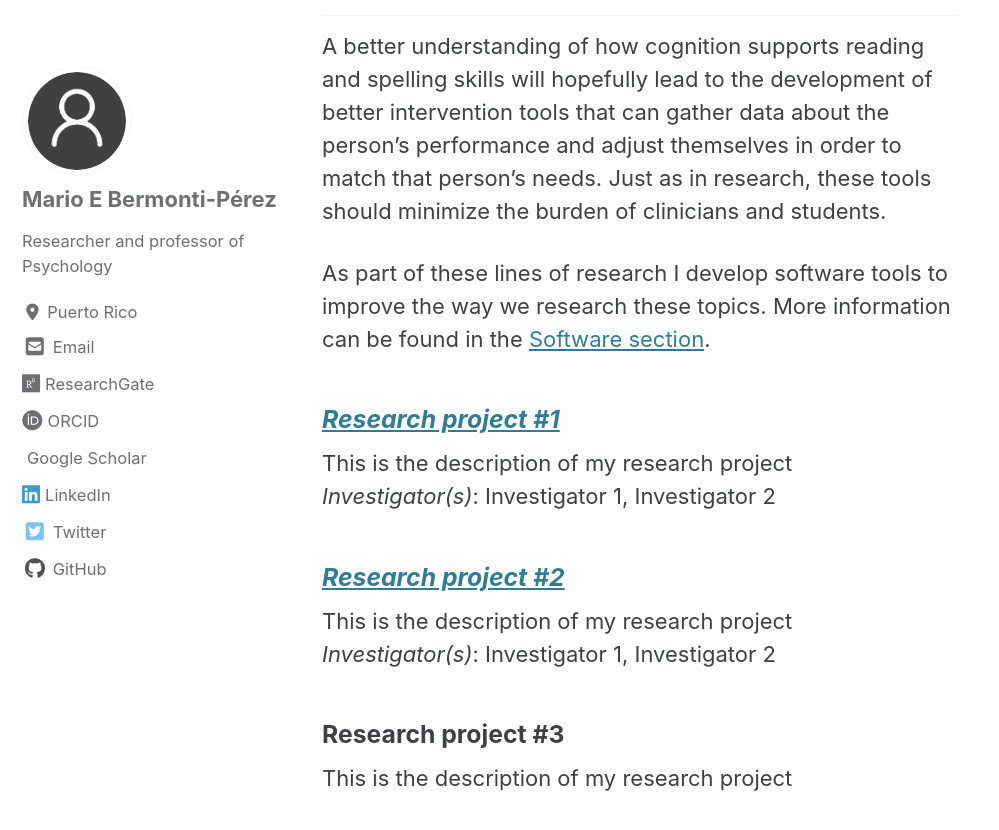
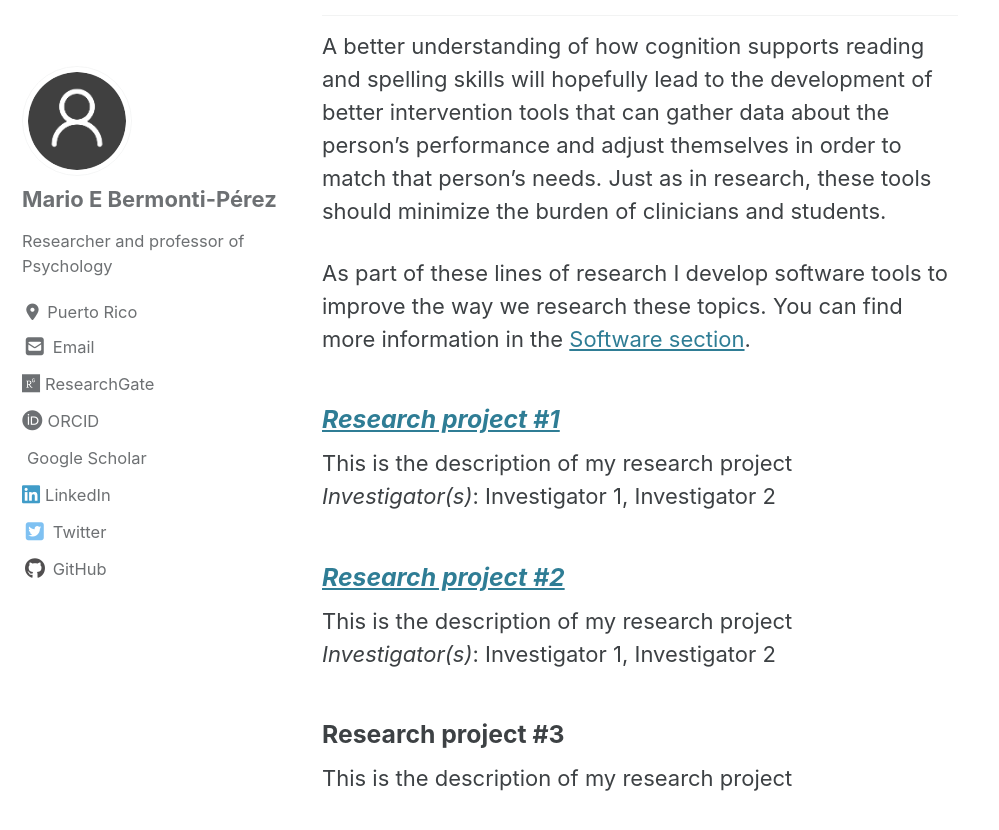
Before and after one commit to mario-bermonti/mario-bermonti.github.io, a Jekyll site: the page built from _pages/research.md, in a window 1280 px wide and 900 px high, scrolled down 1010 px. Shown: the top 830 px of the window, without its empty margins (0-999 px from the left). Built offline with Jekyll 4.4.1, drawn with Linux system fonts in a browser that asks for light colours; cached includes are drawn as plain includes; nearby versions of some CDN libraries; a style sheet for code colours, icons or effects is not loaded.

Commit message:
Improve the description of my research

```diff
--- a/_pages/research.md
+++ b/_pages/research.md
@@ -26,5 +26,5 @@ performance and adjust themselves in order to match that person's needs. Just as
 these tools should minimize the burden of clinicians and students.
 
 As part of these lines of research I develop software tools to improve the way we research
-these topics. More information can be found in
+these topics. You can find more information in
 the <a href="{{ site.url }}{{ site.baseurl }}/software">Software section</a>.
```
